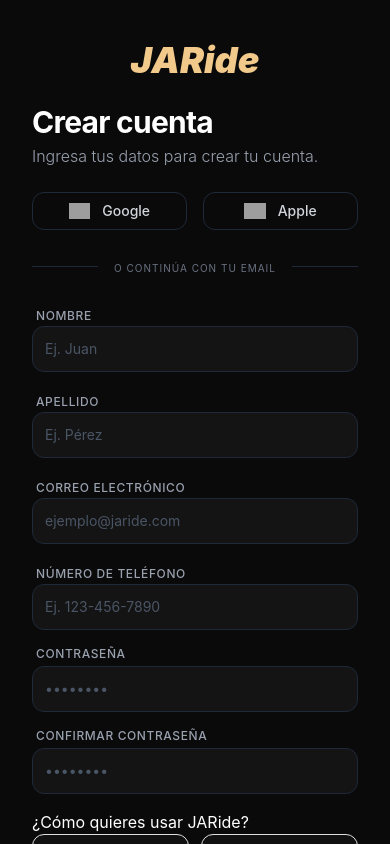
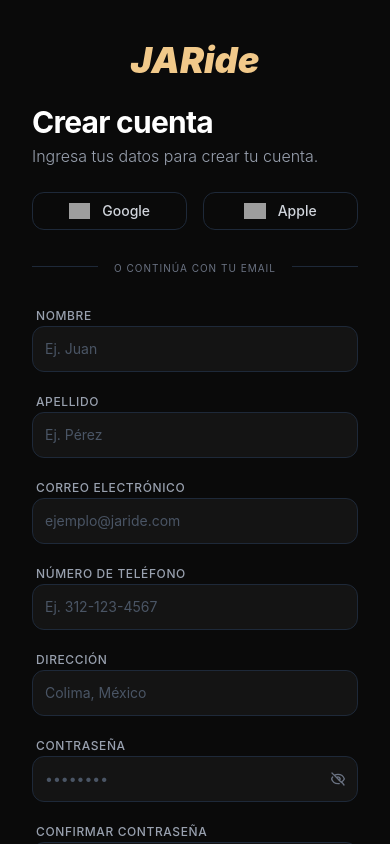
Before and after one commit to raulchvzt/JARide, a React (Vite) app: page /crearcuenta in a window 390 px wide. Built offline with nearby package versions, Linux system fonts and the light colour scheme; grey boxes are pictures that could not be loaded.

Commit message:
agregue api direccion en crear cuenta

```diff
--- a/src/App.jsx
+++ b/src/App.jsx
@@ -12,6 +12,7 @@ function App() {
     <Route path='/comprar' element={<VentanaComprar />} />
     <Route path='/' element={<Inicio />} />
     <Route path='/crearcuenta' element={<CrearCuenta />} />
+    <Route path='/comprar' element={<VentanaComprar />} />
     </Routes>
   )
 }
--- a/src/pages/CrearCuenta.jsx
+++ b/src/pages/CrearCuenta.jsx
@@ -1,72 +1,67 @@
-import React, { useState } from 'react';
+import React, { useState, useRef } from 'react';
 
 export default function CrearCuenta() {
 
     const videoUrl = "/src/assets/BMW M4 GT4 – Born to Race 🏁 _ Ultimate Cinematic Edit in 4K.mp4";
-
-                {/*iconos que se utilizan en los recuadros de como usar JARide*/}
 
     const options = [
         { id: "vendedor", label: "Vendedor", icon: "🚗" },
         { id: "comprador", label: "Comprador", icon: "🛒" },
     ];
 
-    /*manda a llamar esa constante*/
     const [selected, setSelected] = useState(null);
+    const [showPassword, setShowPassword] = useState(false);
+    const [showConfirmPassword, setShowConfirmPassword] = useState(false);
+    const [direccion, setDireccion] = useState("");
+    const [sugerencias, setSugerencias] = useState([]);
+    const debounceRef = useRef(null);
+
+    const buscarDireccion = async (texto) => {
+        setDireccion(texto);
+        setSugerencias([]);
+        if (texto.length < 4) return;
+        if (debounceRef.current) clearTimeout(debounceRef.current);
+        debounceRef.current = setTimeout(async () => {
+            try {
+                const url = `https://nominatim.openstreetmap.org/search?q=${encodeURIComponent(texto)}&format=json&countrycodes=mx&addressdetails=1&limit=6&dedupe=1`;
+                const res = await fetch(
+                    `https://corsproxy.io/?${encodeURIComponent(url)}`,
+                    { headers: { "Accept-Language": "es" } }
+                );
+                const data = await res.json();
+                setSugerencias(data);
+            } catch {
+                setSugerencias([]);
+            }
+        }, 600);
+    };
 
     return (
-
-
-/*cambie para que se vea completa la pagina y no se vea cortada por el video, ademas de que se vea mas ordenada y con un fondo*/
         <div className="h-screen w-full grid grid-cols-1 md:grid-cols-2 bg-black text-white font-sans">
 
-
-            {/* --- AQUI INICIA LA PARTE IZQUIERDA --- */}
+            {/* PARTE IZQUIERDA */}
             <div className="relative overflow-hidden hidden md:flex flex-col justify-end p-12 h-full">
-
-                {/* Este es el video de fondo */}
-                <video
-                    autoPlay
-                    loop
-                    muted
-                    playsInline
-                    className="absolute inset-0 w-full h-full object-cover z-0"
-                >
+                <video autoPlay loop muted playsInline className="absolute inset-0 w-full h-full object-cover z-0">
                     <source src={videoUrl} type="video/mp4" />
-                    Tu navegador no soporta videos.
                 </video>
-
                 <div className="absolute inset-0 bg-gradient-to-t from-black via-black/40 to-transparent z-10"></div>
-
-                {/* Esta es la parte del lado izquierdo de la interfaz, donde esta el video y el lorem */}
-
                 <div className="relative z-20 max-w-lg mb-8">
-                    <h1 className="text-6xl font-black tracking-tighter mb-4 italic">
-                        JARide
-                    </h1>
+                    <h1 className="text-6xl font-black tracking-tighter mb-4 italic">JARide</h1>
                     <p className="text-xl text-gray-200 leading-relaxed font-light">
                         La forma mas exclusiva y segura de vender vehículos en Colima
                     </p>
                 </div>
             </div>
 
-<div className="flex flex-col items-center px-8 lg:px-20 bg-[#0a0a0a] z-30 h-full overflow-y-auto py-10">
+            {/* PARTE DERECHA */}
+            <div className="flex flex-col items-center px-8 lg:px-20 bg-[#0a0a0a] z-30 h-full overflow-y-auto py-10">
+                <div className="w-full max-w-md">
 
+                    <h1 className="md:hidden text-4xl font-black text-[#f1c98a] mb-6 italic text-center">JARide</h1>
+                    <h2 className="text-3xl font-bold mb-1 tracking-tight">Crear cuenta</h2>
+                    <p className="text-gray-400 mb-6 text-base font-light">Ingresa tus datos para crear tu cuenta.</p>
 
-                <div className="w-full max-w-md">
-                    <h1 className="md:hidden text-4xl font-black text-[#f1c98a] mb-6 italic text-center">JARide</h1>
-
-                    {/* Aqui inicia la seccion de crear cuenta del lado derecho */}
-
-                    <h2 className="text-3xl font-bold mb-1 tracking-tight">
-                        Crear cuenta
-                    </h2>
-                    <p className="text-gray-400 mb-6 text-base font-light">
-                        Ingresa tus datos para crear tu cuenta.
-                    </p>
-
-                    {/* Aqui inicia la seccion de los botones de Redes Sociales */}
-
+                    {/* Botones redes sociales */}
                     <div className="grid grid-cols-2 gap-4 mb-6">
                         <button className="flex items-center justify-center gap-3 py-2 px-4 border border-gray-800 rounded-xl hover:bg-gray-900 transition-all duration-300 group text-sm">
                             <img src="https://authjs.dev/img/providers/google.svg" alt="Google" className="h-4 group-hover:scale-110 transition-transform" />
@@ -74,7 +69,7 @@ export default function CrearCuenta() {
                         </button>
                         <button className="flex items-center justify-center gap-3 py-2 px-4 border border-gray-800 rounded-xl hover:bg-gray-900 transition-all duration-300 group text-sm">
                             <img src="https://authjs.dev/img/providers/apple.svg" alt="Apple" className="h-4 group-hover:scale-110 transition-transform" />
-                            <span className="font-medium text-gray-300 ">Apple</span>
+                            <span className="font-medium text-gray-300">Apple</span>
                         </button>
                     </div>
 
@@ -89,89 +84,134 @@ export default function CrearCuenta() {
                     </div>
 
                     {/* Formulario */}
+                    <form className="space-y-4" onSubmit={(e) => e.preventDefault()}>
 
-                    <form className="space-y-4" onSubmit={(e) => e.preventDefault()}>
+                        {/* Nombre */}
                         <div className="space-y-1">
                             <label className="text-xs font-medium text-gray-400 ml-1 uppercase tracking-wider">Nombre</label>
+                            <input type="text" placeholder="Ej. Juan"
+                                className="w-full p-3 bg-[#141414] border border-gray-800 rounded-xl text-white placeholder-gray-600 focus:outline-none focus:ring-1 focus:ring-[#f1c98a] transition-all text-sm" />
+                        </div>
+
+                        {/* Apellido */}
+                        <div className="space-y-1">
+                            <label className="text-xs font-medium text-gray-400 ml-1 uppercase tracking-wider">Apellido</label>
+                            <input type="text" placeholder="Ej. Pérez"
+                                className="w-full p-3 bg-[#141414] border border-gray-800 rounded-xl text-white placeholder-gray-600 focus:outline-none focus:ring-1 focus:ring-[#f1c98a] transition-all text-sm" />
+                        </div>
+
+                        {/* Correo */}
+                        <div className="space-y-1">
+                            <label className="text-xs font-medium text-gray-400 ml-1 uppercase tracking-wider">Correo electrónico</label>
+                            <input type="email" placeholder="ejemplo@jaride.com"
+                                className="w-full p-3 bg-[#141414] border border-gray-800 rounded-xl text-white placeholder-gray-600 focus:outline-none focus:ring-1 focus:ring-[#f1c98a] transition-all text-sm" />
+                        </div>
+
+                        {/* Teléfono */}
+                        <div className="space-y-1">
+                            <label className="text-xs font-medium text-gray-400 ml-1 uppercase tracking-wider">Número de teléfono</label>
+                            <input type="tel" placeholder="Ej. 312-123-4567"
+                                className="w-full p-3 bg-[#141414] border border-gray-800 rounded-xl text-white placeholder-gray-600 focus:outline-none focus:ring-1 focus:ring-[#f1c98a] transition-all text-sm" />
+                        </div>
+
+                        {/* Dirección */}
+                        <div className="space-y-1 relative">
+                            <label className="text-xs font-medium text-gray-400 ml-1 uppercase tracking-wider">Dirección</label>
                             <input
                                 type="text"
-                                placeholder="Ej. Juan"
+                                value={direccion}
+                                onChange={(e) => buscarDireccion(e.target.value)}
+                                placeholder="Colima, México"
+                                autoComplete="off"
                                 className="w-full p-3 bg-[#141414] border border-gray-800 rounded-xl text-white placeholder-gray-600 focus:outline-none focus:ring-1 focus:ring-[#f1c98a] transition-all text-sm"
                             />
-                        </div>
-                        <div className="space-y-1">
-                            <label className="text-xs font-medium text-gray-400 ml-1 uppercase tracking-wider">Apellido</label>
-                            <input
-                                type="text"
-                                placeholder="Ej. Pérez"
-                                className="w-full p-3 bg-[#141414] border border-gray-800 rounded-xl text-white placeholder-gray-600 focus:outline-none focus:ring-1 focus:ring-[#f1c98a] transition-all text-sm"
-                            />
+                            {sugerencias.length > 0 && (
+                                <ul className="absolute z-50 w-full mt-1 bg-[#1a1a1a] border border-gray-700 rounded-xl overflow-hidden shadow-xl">
+                                    {sugerencias.map((s) => {
+                                        const partes = s.display_name.split(",");
+                                        const titulo = partes.slice(0, 2).join(",");
+                                        const subtitulo = partes.slice(2, 4).join(",");
+                                        return (
+                                            <li key={s.place_id}
+                                                onClick={() => { setDireccion(s.display_name); setSugerencias([]); }}
+                                                className="px-4 py-3 text-sm text-gray-300 hover:bg-[#252525] cursor-pointer border-t border-gray-800 first:border-0 flex items-start gap-2">
+                                                <span className="mt-0.5 text-[#f1c98a]">📍</span>
+                                                <div>
+                                                    <p style={{ margin: 0, fontWeight: 500 }}>{titulo}</p>
+                                                    <p style={{ margin: 0, fontSize: "11px", color: "#6b7280" }}>{subtitulo}</p>
+                                                </div>
+                                            </li>
+                                        );
+                                    })}
+                                </ul>
+                            )}
                         </div>
 
-
+                        {/* Contraseña */}
                         <div className="space-y-1">
-                            <label className="text-xs font-medium text-gray-400 ml-1 uppercase tracking-wider">Correo electrónico</label>
-                            <input
-                                type="email"
-                                placeholder="ejemplo@jaride.com"
-                                className="w-full p-3 bg-[#141414] border border-gray-800 rounded-xl text-white placeholder-gray-600 focus:outline-none focus:ring-1 focus:ring-[#f1c98a] transition-all text-sm"
-                            />
-                        </div>
-                        <div className="space-y-1">
-                            <label className="text-xs font-medium text-gray-400 ml-1 uppercase tracking-wider">Número de teléfono</label>
-                            <input
-                                type="tel"
-                                placeholder="Ej. 123-456-7890"
-                                className="w-full p-3 bg-[#141414] border border-gray-800 rounded-xl text-white placeholder-gray-600 focus:outline-none focus:ring-1 focus:ring-[#f1c98a] transition-all text-sm"
-                            />
+                            <label className="text-xs font-medium text-gray-400 ml-1 uppercase tracking-wider">Contraseña</label>
+                            <div className="relative">
+                                <input
+                                    type={showPassword ? "text" : "password"}
+                                    placeholder="••••••••"
+                                    className="w-full p-3 bg-[#141414] border border-gray-800 rounded-xl text-white placeholder-gray-600 focus:outline-none focus:ring-1 focus:ring-[#f1c98a] transition-all text-sm pr-10"
+                                />
+                                <button type="button" onClick={() => setShowPassword(!showPassword)}
+                                    className="absolute right-3 top-1/2 -translate-y-1/2 text-gray-500 hover:text-gray-300 transition-colors">
+                                    {showPassword ? (
+                                        <svg xmlns="http://www.w3.org/2000/svg" className="h-4 w-4" fill="none" viewBox="0 0 24 24" stroke="currentColor">
+                                            <path strokeLinecap="round" strokeLinejoin="round" strokeWidth={2} d="M15 12a3 3 0 11-6 0 3 3 0 016 0z" />
+                                            <path strokeLinecap="round" strokeLinejoin="round" strokeWidth={2} d="M2.458 12C3.732 7.943 7.523 5 12 5c4.478 0 8.268 2.943 9.542 7-1.274 4.057-5.064 7-9.542 7-4.477 0-8.268-2.943-9.542-7z" />
+                                        </svg>
+                                    ) : (
+                                        <svg xmlns="http://www.w3.org/2000/svg" className="h-4 w-4" fill="none" viewBox="0 0 24 24" stroke="currentColor">
+                                            <path strokeLinecap="round" strokeLinejoin="round" strokeWidth={2} d="M13.875 18.825A10.05 10.05 0 0112 19c-4.478 0-8.268-2.943-9.543-7a9.97 9.97 0 011.563-3.029m5.858.908a3 3 0 114.243 4.243M9.878 9.878l4.242 4.242M9.88 9.88l-3.29-3.29m7.532 7.532l3.29 3.29M3 3l3.59 3.59m0 0A9.953 9.953 0 0112 5c4.478 0 8.268 2.943 9.543 7a10.025 10.025 0 01-4.132 4.411m0 0L21 21" />
+                                        </svg>
+                                    )}
+                                </button>
+                            </div>
                         </div>
 
+                        {/* Confirmar contraseña */}
                         <div className="space-y-1">
-                            <div className="flex items-center justify-between ml-1">
-                                <label className="text-xs font-medium text-gray-400 uppercase tracking-wider">Contraseña</label>
+                            <label className="text-xs font-medium text-gray-400 ml-1 uppercase tracking-wider">Confirmar contraseña</label>
+                            <div className="relative">
+                                <input
+                                    type={showConfirmPassword ? "text" : "password"}
+                                    placeholder="••••••••"
+                                    className="w-full p-3 bg-[#141414] border border-gray-800 rounded-xl text-white placeholder-gray-600 focus:outline-none focus:ring-1 focus:ring-[#f1c98a] transition-all text-sm pr-10"
+                                />
+                                <button type="button" onClick={() => setShowConfirmPassword(!showConfirmPassword)}
+                                    className="absolute right-3 top-1/2 -translate-y-1/2 text-gray-500 hover:text-gray-300 transition-colors">
+                                    {showConfirmPassword ? (
+                                        <svg xmlns="http://www.w3.org/2000/svg" className="h-4 w-4" fill="none" viewBox="0 0 24 24" stroke="currentColor">
+                                            <path strokeLinecap="round" strokeLinejoin="round" strokeWidth={2} d="M15 12a3 3 0 11-6 0 3 3 0 016 0z" />
+                                            <path strokeLinecap="round" strokeLinejoin="round" strokeWidth={2} d="M2.458 12C3.732 7.943 7.523 5 12 5c4.478 0 8.268 2.943 9.542 7-1.274 4.057-5.064 7-9.542 7-4.477 0-8.268-2.943-9.542-7z" />
+                                        </svg>
+                                    ) : (
+                                        <svg xmlns="http://www.w3.org/2000/svg" className="h-4 w-4" fill="none" viewBox="0 0 24 24" stroke="currentColor">
+                                            <path strokeLinecap="round" strokeLinejoin="round" strokeWidth={2} d="M13.875 18.825A10.05 10.05 0 0112 19c-4.478 0-8.268-2.943-9.543-7a9.97 9.97 0 011.563-3.029m5.858.908a3 3 0 114.243 4.243M9.878 9.878l4.242 4.242M9.88 9.88l-3.29-3.29m7.532 7.532l3.29 3.29M3 3l3.59 3.59m0 0A9.953 9.953 0 0112 5c4.478 0 8.268 2.943 9.543 7a10.025 10.025 0 01-4.132 4.411m0 0L21 21" />
+                                        </svg>
+                                    )}
+                                </button>
                             </div>
-                            <input
-                                type="password"
-                                placeholder="••••••••"
-                                className="w-full p-3 bg-[#141414] border border-gray-800 rounded-xl text-white placeholder-gray-600 focus:outline-none focus:ring-1 focus:ring-[#f1c98a] transition-all text-sm"
-                            />
                         </div>
 
-                        <div className="space-y-1">
-                            <div className="flex items-center justify-between ml-1">
-                                <label className="text-xs font-medium text-gray-400 uppercase tracking-wider">Confirmar contraseña</label>
-                            </div>
-                            <input
-                                type="password"
-                                placeholder="••••••••"
-                                className="w-full p-3 bg-[#141414] border border-gray-800 rounded-xl text-white placeholder-gray-600 focus:outline-none focus:ring-1 focus:ring-[#f1c98a] transition-all text-sm"
-                            />
-                        </div>
-
-                        <div>
-                            <p>¿Cómo quieres usar JARide?</p>
+                        {/* Recuadros vendedor/comprador */}
+                        <div className="space-y-2">
+                            <p className="text-xs font-medium text-gray-400 ml-1 uppercase tracking-wider">¿Cómo quieres usar JARide?</p>
                             <div style={{ display: "grid", gridTemplateColumns: "1fr 1fr", gap: "12px" }}>
                                 {options.map((opt) => (
-                                    <div
-                                        key={opt.id}
-                                        onClick={() => setSelected(opt.id)}
+                                    <div key={opt.id} onClick={() => setSelected(opt.id)}
                                         style={{
-                                            border: selected === opt.id
-                                                ? "1.5px solid #C8882A"   // color activo
-                                                : "1.5px solid #e0e0e0",  // color inactivo
-                                            borderRadius: "12px",
-                                            padding: "1.25rem 1rem",
-                                            cursor: "pointer",
-                                            textAlign: "center",
-                                            display: "flex",
-                                            flexDirection: "column",
-                                            alignItems: "center",
-                                            gap: "10px",
+                                            border: selected === opt.id ? "1.5px solid #C8882A" : "1.5px solid #374151",
+                                            borderRadius: "12px", padding: "1.25rem 1rem", cursor: "pointer",
+                                            textAlign: "center", display: "flex", flexDirection: "column",
+                                            alignItems: "center", gap: "10px",
                                             background: selected === opt.id ? "#1a1a1a" : "#111",
-                                        }}
-                                    >
+                                        }}>
                                         <span style={{ fontSize: "24px" }}>{opt.icon}</span>
-                                        <p style={{ margin: 0, fontSize: "13px", fontWeight: 500 }}>
+                                        <p style={{ margin: 0, fontSize: "13px", fontWeight: 500, color: "#fff" }}>
                                             {opt.label}
                                         </p>
                                     </div>
@@ -179,18 +219,12 @@ export default function CrearCuenta() {
                             </div>
                         </div>
 
-
-
-
-
-
                         <button className="w-full p-3 bg-[#f1c98a] text-black font-bold text-base rounded-xl hover:bg-[#e2bc7d] active:scale-[0.98] transition-all shadow-lg">
-                            Entrar
+                            Crear cuenta
                         </button>
                     </form>
 
-                    {/* Aqui es la seccion del banner de seguridad */}
-
+                    {/* Banner seguridad */}
                     <div className="mt-6 p-3 bg-[#111] rounded-xl border border-gray-800 flex items-center gap-4">
                         <div className="bg-[#f1c98a]/10 p-2 rounded-lg">
                             <span className="text-[#f1c98a] text-lg">🛡️</span>
@@ -207,6 +241,7 @@ export default function CrearCuenta() {
                             Iniciar sesión
                         </a>
                     </div>
+
                 </div>
             </div>
         </div>
```
Also changed, not shown: src/index.css (+31 -0 lines).
